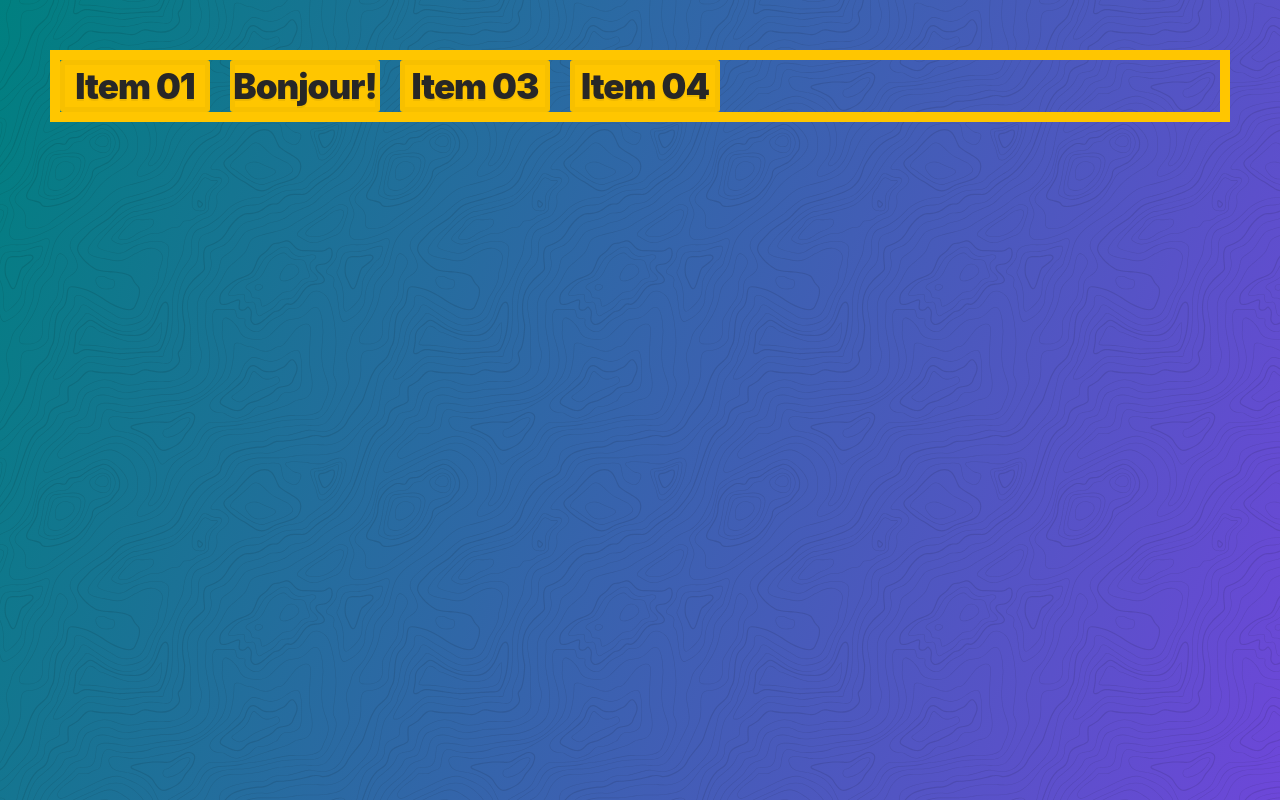
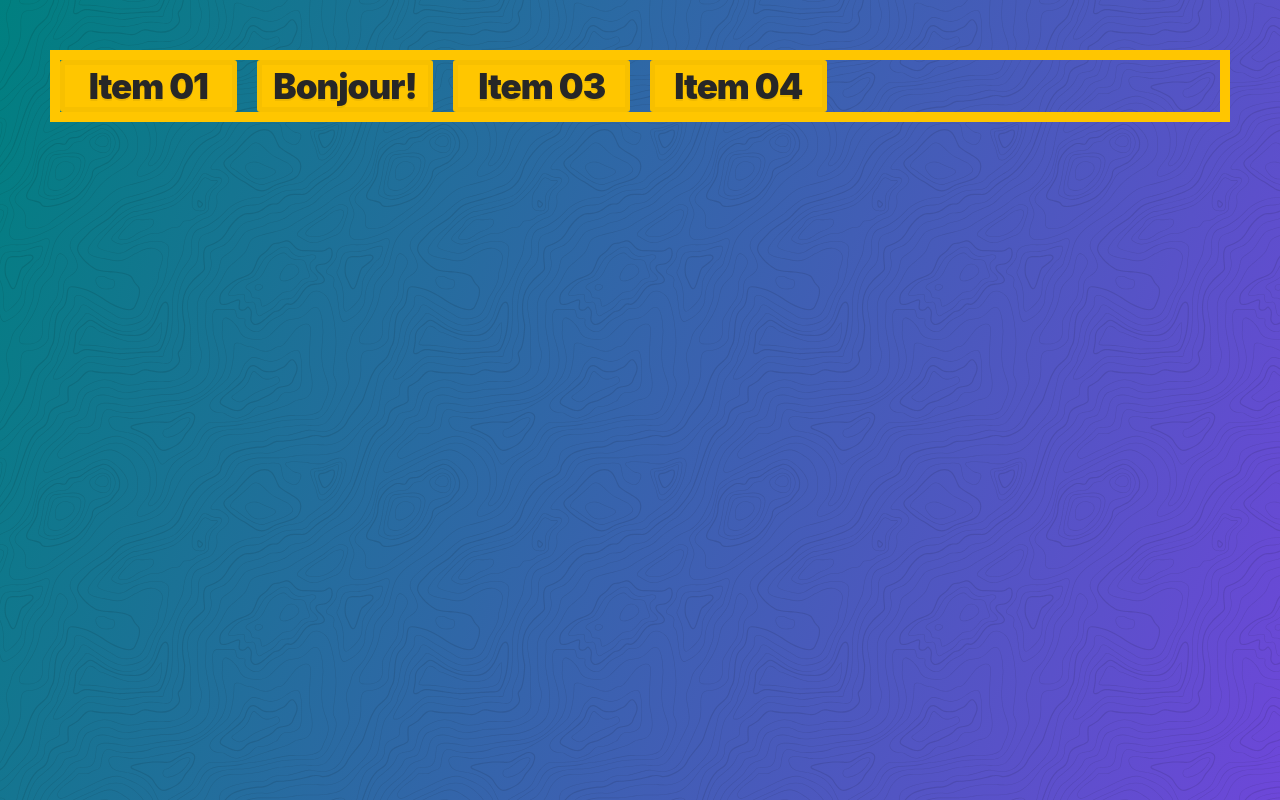
Before and after one commit to emilia-m26/cssgrid-practice, a plain HTML site: page 13-minmax/minmax.html in a window 1280 px wide. Drawn offline with Linux system fonts and the light colour scheme.

Commit message:
exercise 13 done

```diff
--- a/13-minmax/minmax.html
+++ b/13-minmax/minmax.html
@@ -21,7 +21,7 @@
             display: grid;
             grid-gap: 20px;
             border: 10px solid var(--yellow);
-            grid-template-columns: repeat(auto-fill, 150px);
+            grid-template-columns: repeat(auto-fill, minmax(150px, 1fr));
         }
     </style>
 </body>
```
